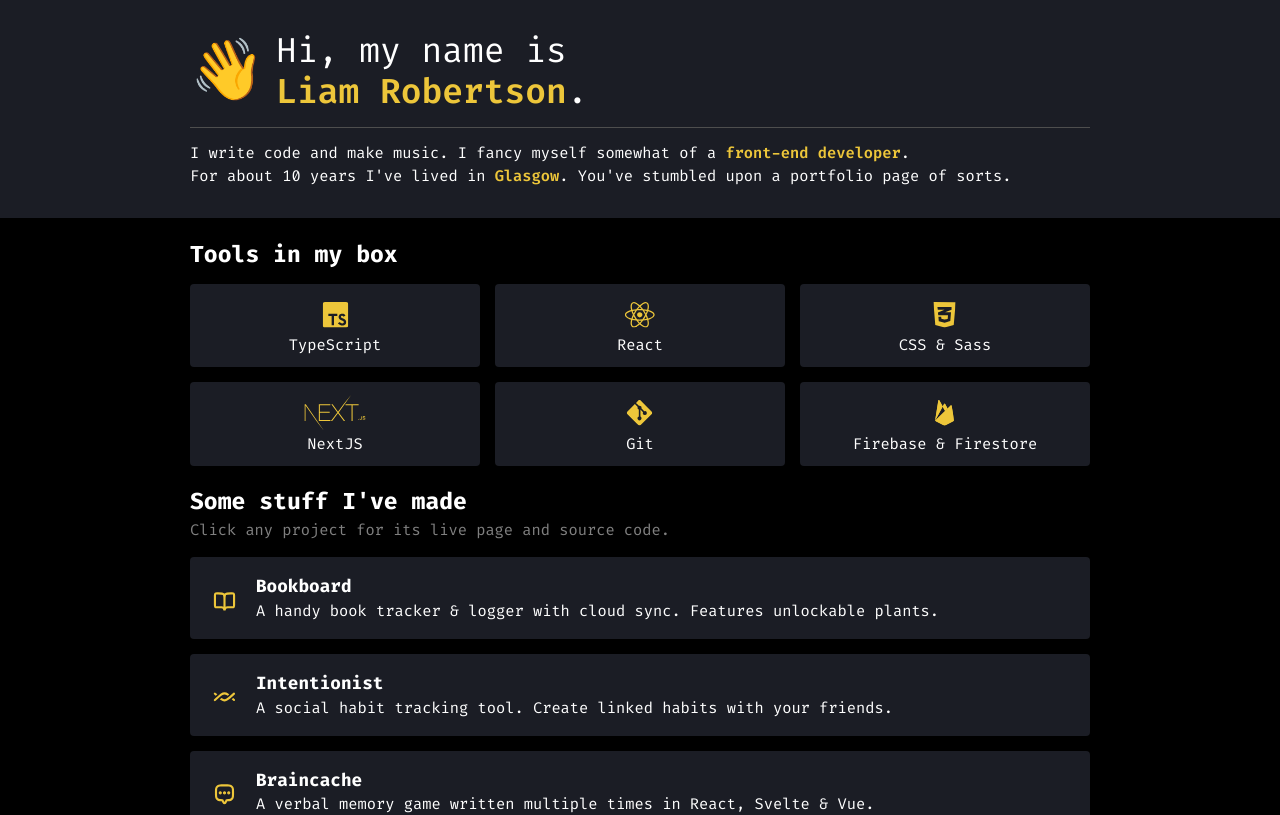
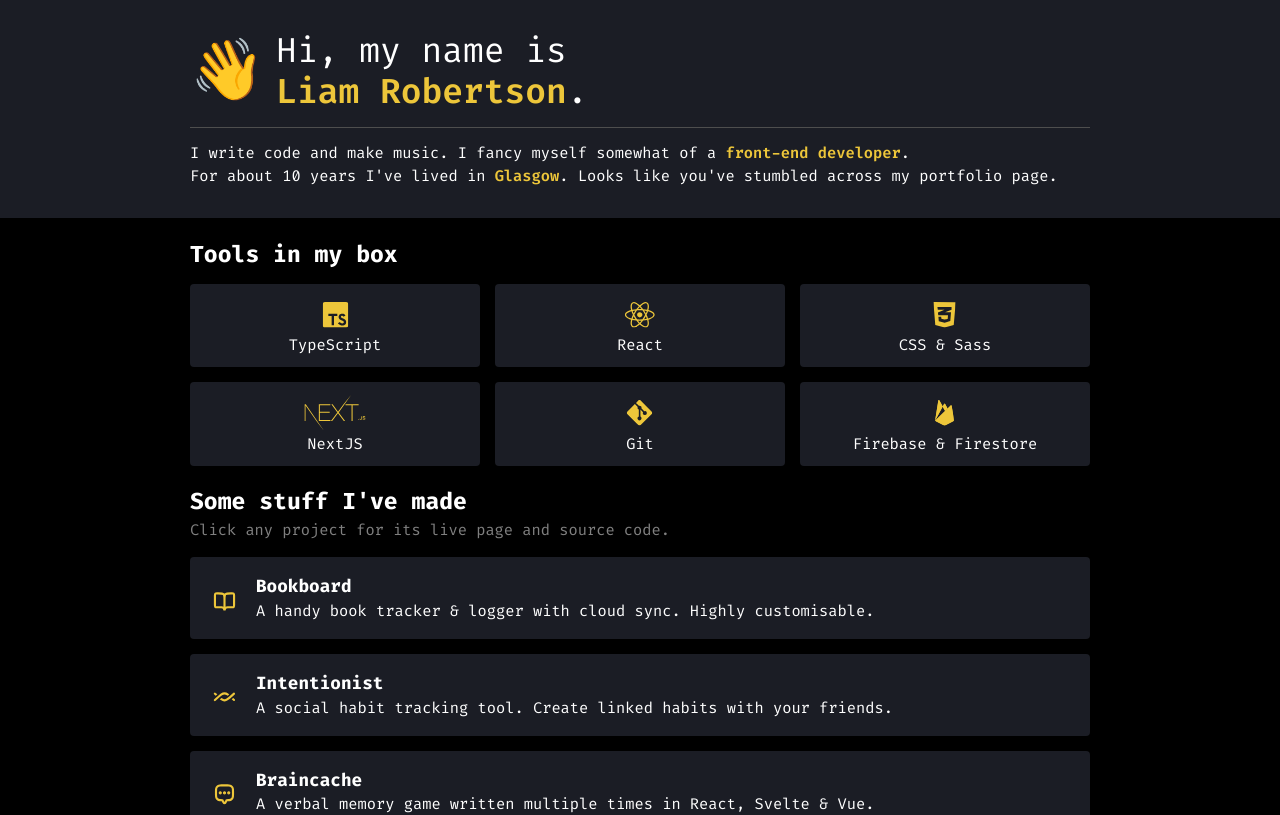
Before and after one commit to repercussive/liamrobertson, a Next.js app: page / in a window 1280 px wide. Shown: the top 815 px of the page. Built offline with nearby package versions, Linux system fonts and the light colour scheme.

Commit message:
💬 small text changes

```diff
--- a/components/page/index/BioText.tsx
+++ b/components/page/index/BioText.tsx
@@ -15,7 +15,7 @@ const BioText = () => {
           { component: <LineBreak /> },
           { text: `For about 10 years I've lived in ` },
           { text: 'Glasgow', strong: true },
-          { text: `. You've stumbled upon a portfolio page of sorts.` }
+          { text: `. Looks like you've stumbled across my portfolio page.` }
         ]}
       />
     </Text>
--- a/components/page/index/ProjectsSection.tsx
+++ b/components/page/index/ProjectsSection.tsx
@@ -21,7 +21,7 @@ const ProjectsSection = () => {
       <Flex direction="column">
         <Project
           name="Bookboard"
-          description="A handy book tracker & logger with cloud sync. Features unlockable plants."
+          description="A handy book tracker & logger with cloud sync. Highly customisable."
           icon={BookIcon}
         />
         <Project
```
